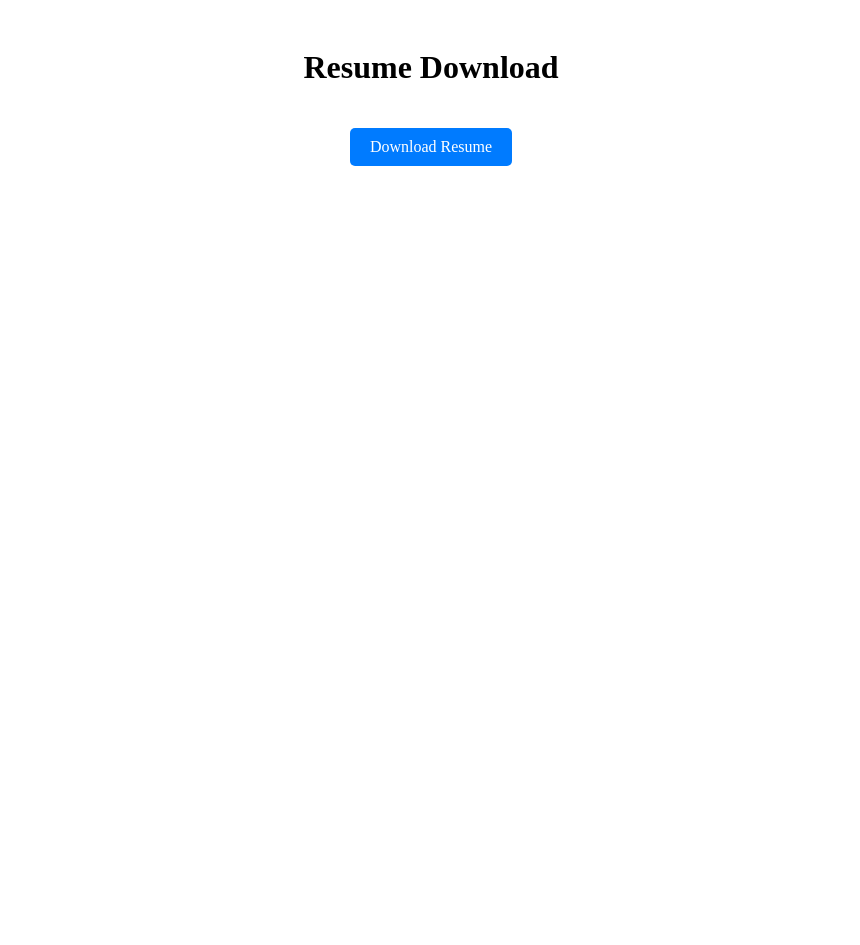
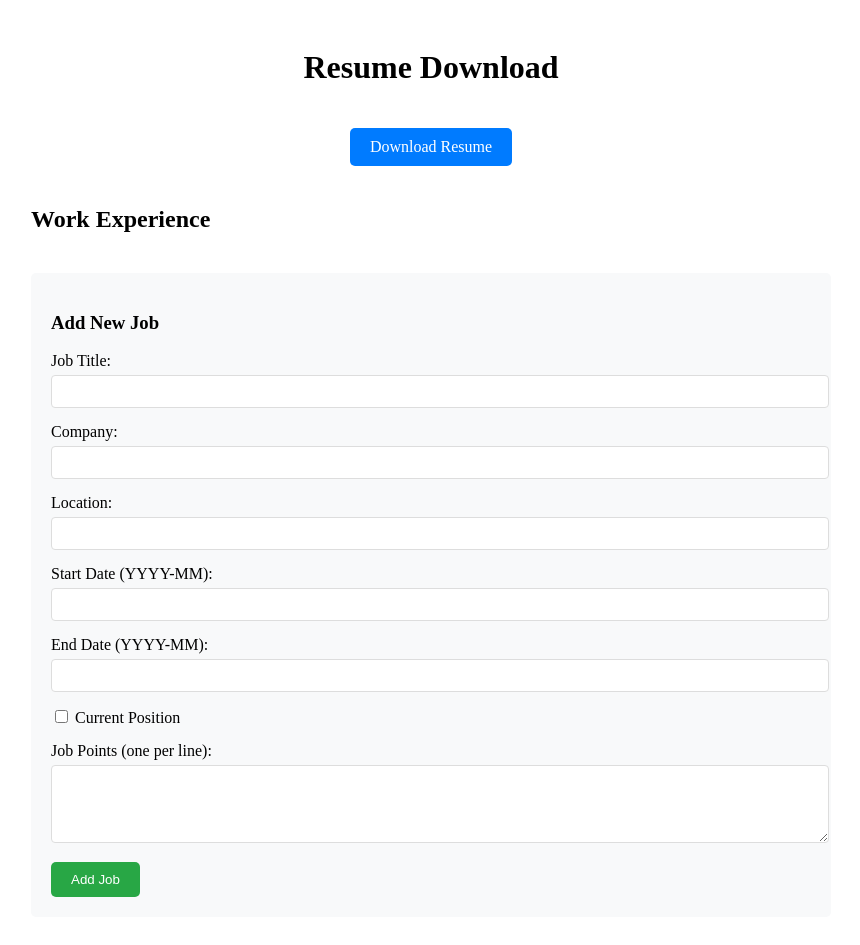
Before and after one commit to yvetter438/AutomatedResume, a Flask app: page / in a window 1280 px wide. Shown: the whole page, without its empty margins (209-1069 px from the left). Before the commit the page ends 166 px from the top, so only its background shows below. Run offline with Flask 3, Linux system fonts and the light colour scheme; data that the repository does not hold is empty.

Commit message:
Created add new job and points form. Displays work experience in the current database

```diff
--- a/app.py
+++ b/app.py
@@ -1,57 +1,20 @@
-from flask import Flask, render_template, send_file
+from flask import Flask, render_template, send_file, request, redirect, url_for
 import os
 import subprocess
 from jinja2 import Environment, FileSystemLoader
+from database import get_all_jobs, add_job, add_job_points
 
 app = Flask(__name__)
 
-# Sample experience data (using your existing content)
-experience_data = {
-    'job1': {
-        'dates': 'Sept 2023 – Present',
-        'title': 'Vice President',
-        'company': 'Pathway Ventures',
-        'location': 'Fargo, ND',
-        'points': [
-            'Reduced time to render user buddy lists by 75\\% by implementing a prediction algorithm',
-            'Integrated iChat with Spotlight Search by creating a tool to extract metadata from saved chat transcripts and provide metadata to a system-wide search database',
-            'Redesigned chat file format and implemented backward compatibility for search'
-        ]
-    },
-    'job2': {
-        'dates': 'December 2022 – Aug 2024',
-        'title': 'Software Engineer Intern',
-        'company': 'WorkOdyssey',
-        'location': 'Fargo, ND',
-        'points': [
-            'Designed a UI for the VS open file switcher (Ctrl-Tab) and extended it to tool windows',
-            'Created a service to provide gradient across VS and VS add-ins, optimizing its performance via caching',
-            'Built an app to compute the similarity of all methods in a codebase, reducing the time from $\\mathcal{O}(n^2)$ to $\\mathcal{O}(n \\log n)$'
-        ]
-    },
-    'job3': {
-        'dates': 'June 2003 – Aug 2003',
-        'title': 'Web Developer Intern',
-        'company': 'NSF I-Corps',
-        'location': 'Fargo, ND',
-        'points': [
-            'Designed a UI for the VS open file switcher (Ctrl-Tab) and extended it to tool windows',
-            'Created a service to provide gradient across VS and VS add-ins, optimizing its performance via caching'
-        ]
-    },
-    'job4': {
-        'dates': 'June 2003 – Aug 2003',
-        'title': 'President',
-        'company': 'NDSU Entrepreneurship Club',
-        'location': 'Fargo, ND',
-        'points': [
-            'Designed a UI for the VS open file switcher (Ctrl-Tab) and extended it to tool windows',
-            'Created a service to provide gradient across VS and VS add-ins, optimizing its performance via caching'
-        ]
+def generate_pdf():
+    # Get jobs from database
+    jobs = get_all_jobs()
+
+    # Convert to template format
+    experience_data = {
+        f'job{i+1}': job for i, job in enumerate(jobs)
     }
-}
 
-def generate_pdf():
     # Define paths
     temp_tex_path = os.path.join('static', 'temp_resume.tex')
     output_dir = 'static'
@@ -99,7 +62,29 @@ def generate_pdf():
 
 @app.route('/')
 def index():
-    return render_template('index.html')
+    jobs = get_all_jobs()
+    return render_template('index.html', jobs=jobs)
+
+@app.route('/add-job', methods=['POST'])
+def add_job():
+    # Get form data
+    title = request.form['title']
+    company = request.form['company']
+    location = request.form['location']
+    start_date = request.form['start_date']
+    end_date = request.form['end_date'] if request.form['end_date'] else None
+    current = 'current' in request.form
+    points = request.form['points'].split('\n')
+
+    # Add job to database
+    job_id = add_job(title, company, location, start_date, end_date, current)
+
+    # Add job points
+    for i, point in enumerate(points):
+        if point.strip():  # Skip empty lines
+            add_job_points(job_id, point.strip(), i+1)
+
+    return redirect(url_for('index'))
 
 @app.route('/download-resume')
 def download_resume():
--- /dev/null
+++ b/database.py
@@ -0,0 +1,105 @@
+import sqlite3
+from datetime import datetime
+
+def init_db():
+    conn = sqlite3.connect('resume.db')
+    c = conn.cursor()
+
+    # Create tables
+    c.execute('''
+        CREATE TABLE IF NOT EXISTS jobs (
+            id INTEGER PRIMARY KEY,
+            title TEXT NOT NULL,
+            company TEXT NOT NULL,
+            location TEXT NOT NULL,
+            start_date TEXT NOT NULL,
+            end_date TEXT,
+            current BOOLEAN DEFAULT 0
+        )
+    ''')
+
+    c.execute('''
+        CREATE TABLE IF NOT EXISTS job_points (
+            id INTEGER PRIMARY KEY,
+            job_id INTEGER,
+            point TEXT NOT NULL,
+            order_num INTEGER,
+            FOREIGN KEY (job_id) REFERENCES jobs (id)
+        )
+    ''')
+
+    # Sample data
+    c.execute('''INSERT OR IGNORE INTO jobs
+                (id, title, company, location, start_date, end_date, current)
+                VALUES
+                (1, 'Vice President', 'Pathway Ventures', 'Fargo, ND',
+                '2023-09', NULL, 1)''')
+
+    c.execute('''INSERT OR IGNORE INTO job_points
+                (job_id, point, order_num)
+                VALUES
+                (1, 'Reduced time to render user buddy lists by 75% by implementing a prediction algorithm', 1)''')
+
+    conn.commit()
+    conn.close()
+
+def get_all_jobs():
+    conn = sqlite3.connect('resume.db')
+    c = conn.cursor()
+
+    c.execute('''
+        SELECT j.*, GROUP_CONCAT(jp.point, '||') as points
+        FROM jobs j
+        LEFT JOIN job_points jp ON j.id = jp.job_id
+        GROUP BY j.id
+        ORDER BY j.start_date DESC
+    ''')
+
+    jobs = []
+    for row in c.fetchall():
+        job = {
+            'id': row[0],
+            'title': row[1],
+            'company': row[2],
+            'location': row[3],
+            'dates': format_dates(row[4], row[5], row[6]),
+            'points': row[7].split('||') if row[7] else []
+        }
+        jobs.append(job)
+
+    conn.close()
+    return jobs
+
+def format_dates(start_date, end_date, current):
+    start = datetime.strptime(start_date, '%Y-%m').strftime('%b %Y')
+    if current:
+        return f'{start} – Present'
+    elif end_date:
+        end = datetime.strptime(end_date, '%Y-%m').strftime('%b %Y')
+        return f'{start} – {end}'
+    return start
+
+def add_job_points(job_id, point, order_num):
+    conn = sqlite3.connect('resume.db')
+    c = conn.cursor()
+    c.execute('''
+        INSERT INTO job_points (job_id, point, order_num)
+        VALUES (?, ?, ?)
+    ''', (job_id, point, order_num))
+    conn.commit()
+    conn.close()
+
+def add_job(title, company, location, start_date, end_date=None, current=False):
+    conn = sqlite3.connect('resume.db')
+    c = conn.cursor()
+    c.execute('''
+        INSERT INTO jobs (title, company, location, start_date, end_date, current)
+        VALUES (?, ?, ?, ?, ?, ?)
+    ''', (title, company, location, start_date, end_date, current))
+    job_id = c.lastrowid
+    conn.commit()
+    conn.close()
+    return job_id
+
+if __name__ == '__main__':
+    init_db()
--- a/static/style.css
+++ b/static/style.css
@@ -18,3 +18,69 @@
 .download-button:hover {
     background-color: #0056b3;
 }
+
+.jobs-section {
+    margin-top: 40px;
+    text-align: left;
+}
+
+.job-list {
+    margin-bottom: 40px;
+}
+
+.job-card {
+    background-color: #f8f9fa;
+    border-radius: 5px;
+    padding: 20px;
+    margin-bottom: 20px;
+}
+
+.job-card h3 {
+    margin: 0;
+    color: #007bff;
+}
+
+.job-card p {
+    color: #6c757d;
+    margin: 5px 0;
+}
+
+.job-card ul {
+    margin-top: 10px;
+}
+
+.add-job-form {
+    background-color: #f8f9fa;
+    padding: 20px;
+    border-radius: 5px;
+}
+
+.form-group {
+    margin-bottom: 15px;
+}
+
+.form-group label {
+    display: block;
+    margin-bottom: 5px;
+}
+
+.form-group input[type="text"],
+.form-group textarea {
+    width: 100%;
+    padding: 8px;
+    border: 1px solid #ddd;
+    border-radius: 4px;
+}
+
+.submit-button {
+    background-color: #28a745;
+    color: white;
+    padding: 10px 20px;
+    border: none;
+    border-radius: 5px;
+    cursor: pointer;
+}
+
+.submit-button:hover {
+    background-color: #218838;
+}
--- a/templates/index.html
+++ b/templates/index.html
@@ -10,6 +10,70 @@
     <div class="container">
         <h1>Resume Download</h1>
         <a href="{{ url_for('download_resume') }}" class="download-button">Download Resume</a>
+
+        <div class="jobs-section">
+            <h2>Work Experience</h2>
+
+            <!-- Job List -->
+            <div class="job-list">
+                {% for job in jobs %}
+                <div class="job-card">
+                    <h3>{{ job.title }} at {{ job.company }}</h3>
+                    <p>{{ job.location }} | {{ job.dates }}</p>
+                    <ul>
+                        {% for point in job.points %}
+                        <li>{{ point }}</li>
+                        {% endfor %}
+                    </ul>
+                </div>
+                {% endfor %}
+            </div>
+
+            <!-- Add Job Form -->
+            <div class="add-job-form">
+                <h3>Add New Job</h3>
+                <form action="{{ url_for('add_job') }}" method="POST">
+                    <div class="form-group">
+                        <label for="title">Job Title:</label>
+                        <input type="text" id="title" name="title" required>
+                    </div>
+
+                    <div class="form-group">
+                        <label for="company">Company:</label>
+                        <input type="text" id="company" name="company" required>
+                    </div>
+
+                    <div class="form-group">
+                        <label for="location">Location:</label>
+                        <input type="text" id="location" name="location" required>
+                    </div>
+
+                    <div class="form-group">
+                        <label for="start_date">Start Date (YYYY-MM):</label>
+                        <input type="text" id="start_date" name="start_date" pattern="\d{4}-\d{2}" required>
+                    </div>
+
+                    <div class="form-group">
+                        <label for="end_date">End Date (YYYY-MM):</label>
+                        <input type="text" id="end_date" name="end_date" pattern="\d{4}-\d{2}">
+                    </div>
+
+                    <div class="form-group">
+                        <label>
+                            <input type="checkbox" name="current" id="current">
+                            Current Position
+                        </label>
+                    </div>
+
+                    <div class="form-group">
+                        <label for="points">Job Points (one per line):</label>
+                        <textarea id="points" name="points" rows="4" required></textarea>
+                    </div>
+
+                    <button type="submit" class="submit-button">Add Job</button>
+                </form>
+            </div>
+        </div>
     </div>
 </body>
 </html>
```
Also changed, not shown: 2 other files.
